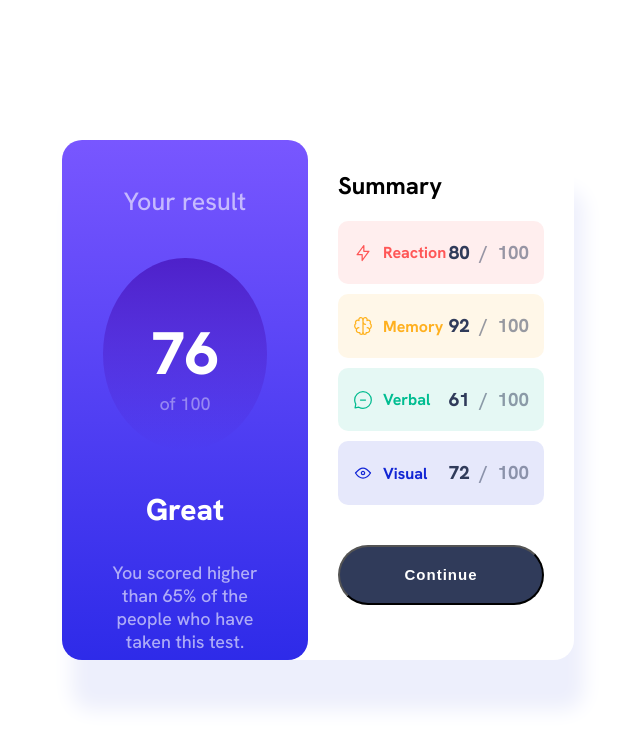
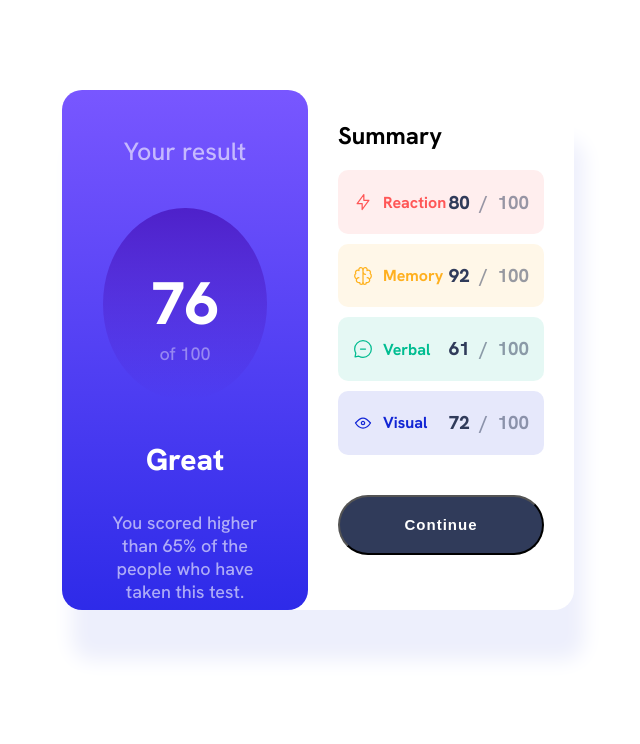
Before and after one commit to MaxwellNdegwa/Result-summary-FEM, a plain HTML site: page index.html in a window 1280 px wide. Shown: the whole page, without its empty margins (322-962 px from the left). Drawn offline with Linux system fonts and the light colour scheme.

Commit message:
removed height

```diff
--- a/styles.css
+++ b/styles.css
@@ -11,9 +11,8 @@ body{
     justify-content: center;
     align-items: center;
     font-family: 'Hanken Grotesk', sans-serif;
-    margin: 0% 30%;
+    margin: 7% 30%;
     text-align: center;
-    height: 100vh;
 
 }
 
```
